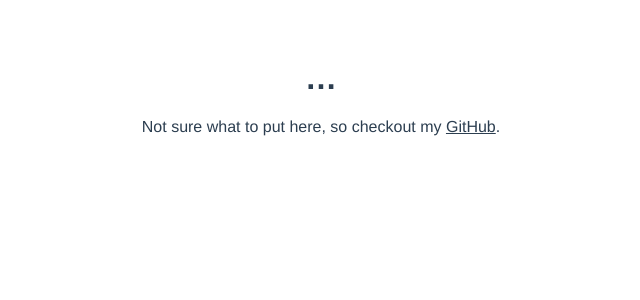
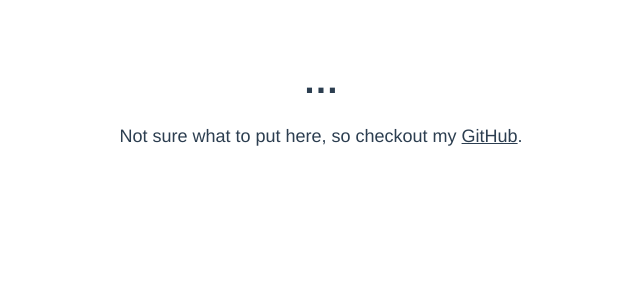
Before and after one commit to alecgunnar/alecgunnar.com, a Vue app: page / in a window 1280 px wide. Shown: the top 300 px of the page, without its empty margins (319-959 px from the left). Built offline with nearby package versions, Linux system fonts and the light colour scheme.

Commit message:
Adds sass and moves scss into own file

```diff
--- a/package.json
+++ b/package.json
@@ -42,6 +42,7 @@
     "friendly-errors-webpack-plugin": "^1.6.1",
     "html-webpack-plugin": "^2.30.1",
     "node-notifier": "^5.1.2",
+    "node-sass": "^4.7.2",
     "optimize-css-assets-webpack-plugin": "^3.2.0",
     "ora": "^1.2.0",
     "portfinder": "^1.0.13",
@@ -49,6 +50,7 @@
     "postcss-loader": "^2.0.8",
     "postcss-url": "^7.2.1",
     "rimraf": "^2.6.0",
+    "sass-loader": "^6.0.6",
     "semver": "^5.3.0",
     "shelljs": "^0.7.6",
     "uglifyjs-webpack-plugin": "^1.1.1",
--- a/src/App.vue
+++ b/src/App.vue
@@ -5,22 +5,11 @@
 </template>
 
 <script>
-export default {
-  name: 'app'
-}
+  export default {
+    name: 'app'
+  }
 </script>
 
-<style>
-#app {
-  font-family: 'Avenir', Helvetica, Arial, sans-serif;
-  -webkit-font-smoothing: antialiased;
-  -moz-osx-font-smoothing: grayscale;
-  text-align: center;
-  color: #2c3e50;
-  margin-top: 60px;
-}
-
-a {
-  color: #2c3e50;
-}
+<style lang="scss">
+  @import "assets/scss/global.scss";
 </style>
--- /dev/null
+++ b/src/assets/scss/global.scss
@@ -0,0 +1,14 @@
+html {
+  font-size: 18px;
+}
+
+body {
+  font-family: 'Avenir', Helvetica, Arial, sans-serif;
+  text-align: center;
+  color: #2c3e50;
+  margin-top: 60px;
+}
+
+a {
+  color: #2c3e50;
+}
```
Also changed, not shown: 1 other file (tests, documents, lock files or other folders).
